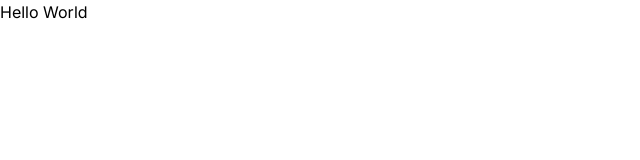
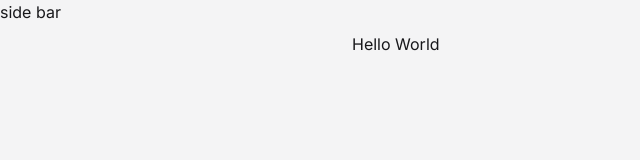
Before and after one commit to pedrolgcs/next-dashboard-template, a Next.js app: page / in a window 1280 px wide. Shown: the top 160 px of the page, without its empty margins (0-640 px from the left). Built offline with nearby package versions, Linux system fonts and the light colour scheme.

Commit message:
chore: next theme

```diff
--- a/package.json
+++ b/package.json
@@ -9,16 +9,20 @@
     "lint": "next lint"
   },
   "dependencies": {
+    "@tabler/icons-react": "^2.34.0",
     "@types/node": "20.5.9",
     "@types/react": "18.2.21",
     "@types/react-dom": "18.2.7",
     "autoprefixer": "10.4.15",
+    "clsx": "^2.0.0",
     "eslint": "8.48.0",
     "eslint-config-next": "13.4.19",
     "next": "13.4.19",
+    "next-themes": "^0.2.1",
     "postcss": "8.4.29",
     "react": "18.2.0",
     "react-dom": "18.2.0",
+    "tailwind-merge": "^1.14.0",
     "tailwindcss": "3.3.3",
     "typescript": "5.2.2"
   },
--- a/src/app/layout.tsx
+++ b/src/app/layout.tsx
@@ -1,12 +1,14 @@
 import './globals.css'
 import type { Metadata } from 'next'
 import { Inter } from 'next/font/google'
+import { cn } from '@/lib/tw-merge'
+import { Providers } from './providers'
 
 const inter = Inter({ subsets: ['latin'] })
 
 export const metadata: Metadata = {
-  title: 'Create Next App',
-  description: 'Generated by create next app',
+  title: 'Next Dashboard',
+  description: 'Next Dashboard template',
 }
 
 export default function RootLayout({
@@ -15,8 +17,24 @@ export default function RootLayout({
   children: React.ReactNode
 }) {
   return (
-    <html lang="en">
-      <body className={inter.className}>{children}</body>
+    <html lang="pt-br">
+      <body className={inter.className}>
+        <Providers>
+          <div
+            className={cn(
+              'min-h-screen bg-zinc-100 text-zinc-900',
+              'lg:grid lg:grid-cols-app',
+              'dark:bg-zinc-900 dark:text-zinc-100',
+            )}
+          >
+            <div>side bar</div>
+
+            <main className="max-w-[100vw] p-4 lg:col-start-2 lg:px-8 lg:pb-12 lg:pt-8">
+              {children}
+            </main>
+          </div>
+        </Providers>
+      </body>
     </html>
   )
 }
--- /dev/null
+++ b/src/app/providers.tsx
@@ -0,0 +1,14 @@
+'use client'
+
+import * as React from 'react'
+import { ThemeProvider as NextThemesProvider } from 'next-themes'
+
+function Providers({ children }: { children: React.ReactNode }) {
+  return (
+    <NextThemesProvider attribute="class" defaultTheme="system">
+      {children}
+    </NextThemesProvider>
+  )
+}
+
+export { Providers }
--- /dev/null
+++ b/src/lib/tw-merge.ts
@@ -0,0 +1,6 @@
+import { type ClassValue, clsx } from 'clsx'
+import { twMerge } from 'tailwind-merge'
+
+export function cn(...inputs: ClassValue[]) {
+  return twMerge(clsx(inputs))
+}
--- a/tailwind.config.ts
+++ b/tailwind.config.ts
@@ -3,7 +3,11 @@ import type { Config } from 'tailwindcss'
 const config: Config = {
   content: ['./src/**/*.tsx'],
   theme: {
-    extend: {},
+    extend: {
+      gridTemplateColumns: {
+        app: 'minmax(18rem, 20rem) 1fr',
+      },
+    },
   },
   plugins: [],
 }
```
Also changed, not shown: 1 other file (tests, documents, lock files or other folders).
